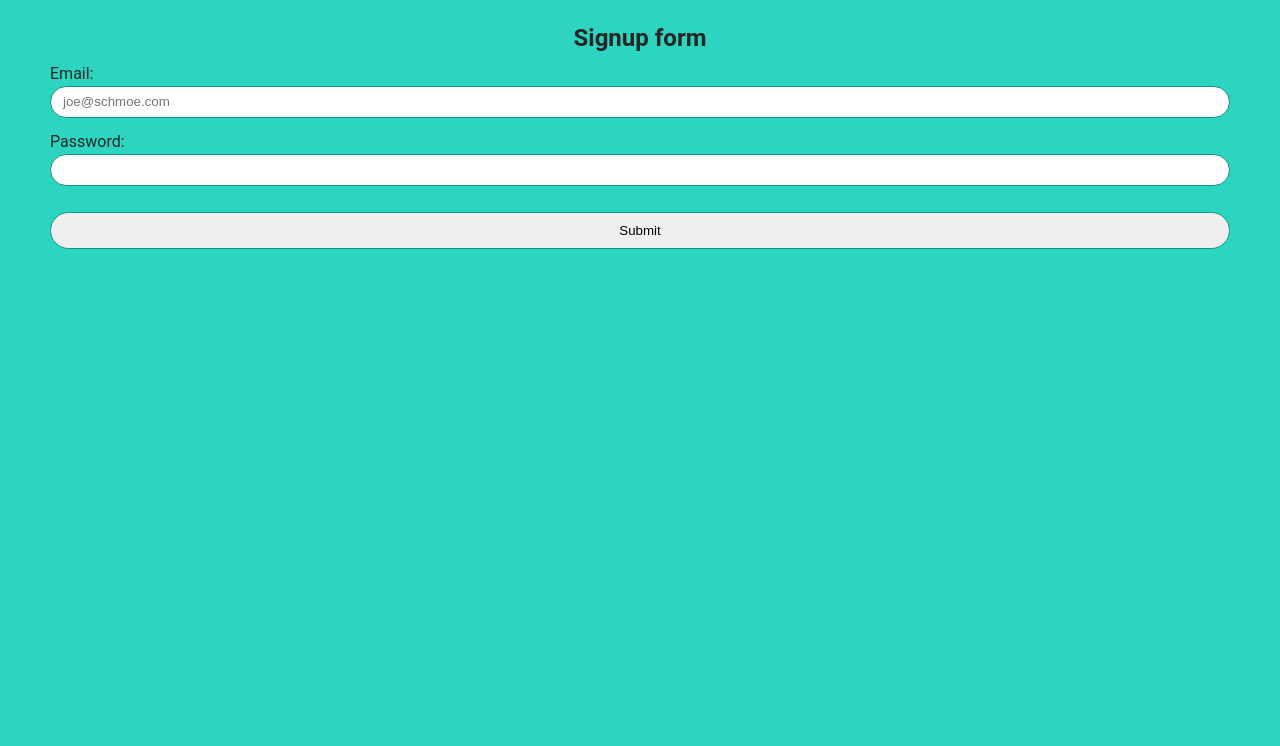
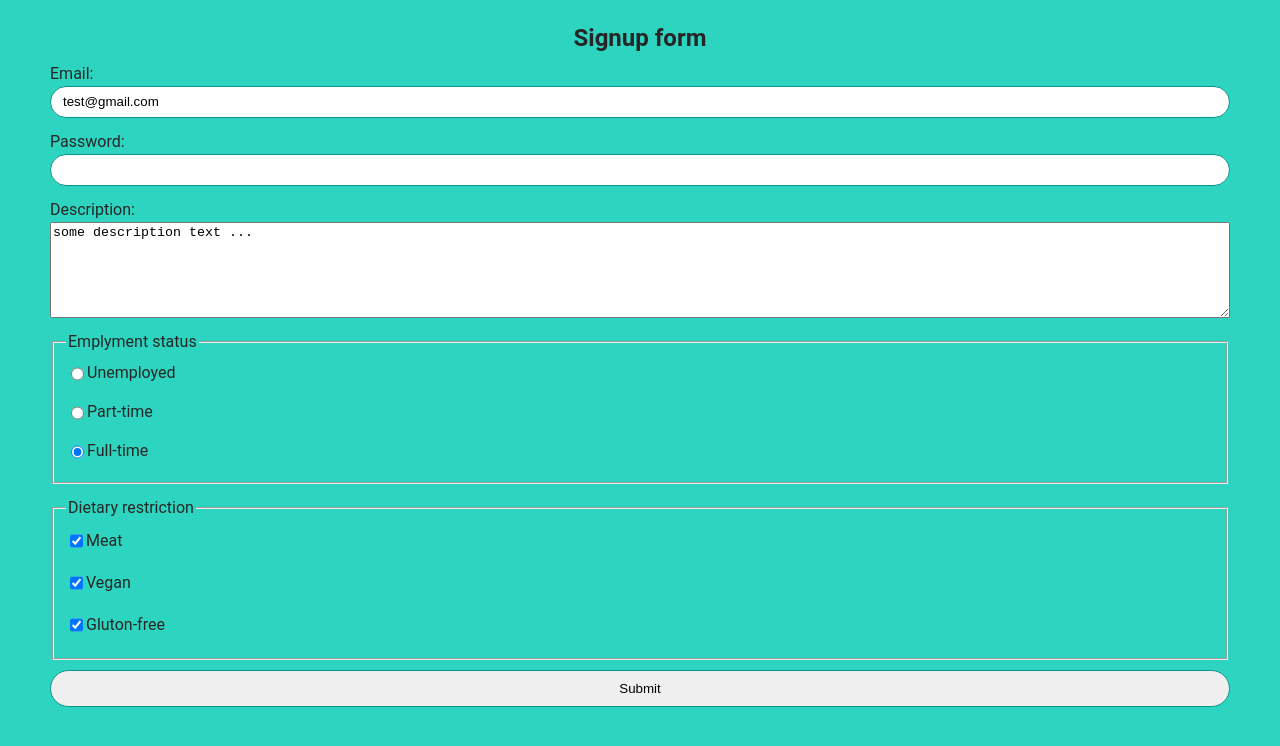
Before and after one commit to Antsa08/react-scrimba, a React (Vite) app: page / in a window 1280 px wide. Shown: the top 746 px of the page. Built offline with nearby package versions, Linux system fonts and the light colour scheme.

Commit message:
Retrieving data from Object entries

```diff
--- a/src/App.jsx
+++ b/src/App.jsx
@@ -9,11 +9,16 @@ export default function App() {
    */
 
   function signUp(formData) {
-    const email = formData.get("email")
-    console.log(email)
+    const data = Object.fromEntries(formData)
+    console.log(data);
+    const dietartrestrictions = formData.getAll('dietary');
+    console.log(dietartrestrictions);
+    const allData = {
+      ...data,
+      dietary: dietartrestrictions
+    }
+    console.log(allData);
 
-    const password = formData.get('password')
-    console.log(password)
   }
 
   return (
@@ -21,12 +26,43 @@ export default function App() {
       <h1>Signup form</h1>
       <form action={signUp}>
         <label htmlFor="email">Email:</label>
-        <input id="email" type="email" name="email" placeholder="joe@schmoe.com" />
+        <input id="email" type="email" name="email" placeholder="joe@schmoe.com" defaultValue="test@gmail.com" />
         <br />
 
-        <label htmlFor="password">Password:</label>
+        <label htmlFor="password" defaultValue="password">Password:</label>
         <input id="password" type="password" name="password" />
         <br />
+
+        <label htmlFor="description">Description:</label>
+        <textarea id="description" name="description" rows="6" defaultValue="some description text ..."></textarea>
+        <br />
+
+        <fieldset>
+          <legend>Emplyment status</legend>
+          <label htmlFor="unemployed">
+            <input type="radio" id="unemployed" name="employmentStatus" value="unemployed" />Unemployed
+          </label>
+          <label htmlFor="parttime">
+            <input type="radio" id="parttime" name="employmentStatus" value="part-time" />Part-time
+          </label>
+          <label htmlFor="fulltime">
+            <input type="radio" id="fulltime" name="employmentStatus" value="full-time" defaultChecked={ true } />Full-time
+          </label>
+        </fieldset>
+        <br />
+
+        <fieldset>
+          <legend>Dietary restriction</legend>
+          <label htmlFor="meat">
+            <input type="checkbox" id="meat" name="dietary" value="Meat" defaultChecked={ true } />Meat
+          </label>
+          <label htmlFor="vegan">
+            <input type="checkbox" id="vegan" name="dietary" value="vegan" defaultChecked={ true } />Vegan
+          </label>
+          <label htmlFor="gluton">
+            <input type="checkbox" id="gluton" name="dietary" value="gluton" defaultChecked={ true } />Gluton-free
+          </label>
+        </fieldset>
 
         <button>Submit</button>
 
@@ -34,5 +70,3 @@ export default function App() {
     </section>
   )
 }
-
-ReactDOM.createRoot(document.getElementById('root')).render(<App />);
--- a/src/index.css
+++ b/src/index.css
@@ -4,7 +4,7 @@
 
 body {
     font:  normal 1rem/1rem 'Fira Code', 'roboto';
-    height: 100vh;
+    min-height: 100vh;
     margin: 0;
     padding: 10px;
     background-color: #2DD4BF;
@@ -22,6 +22,8 @@ form {
 }
 
 label {
+    display: flex;
+    align-items: center;
     margin-bottom: 4px;
 }
 
```
